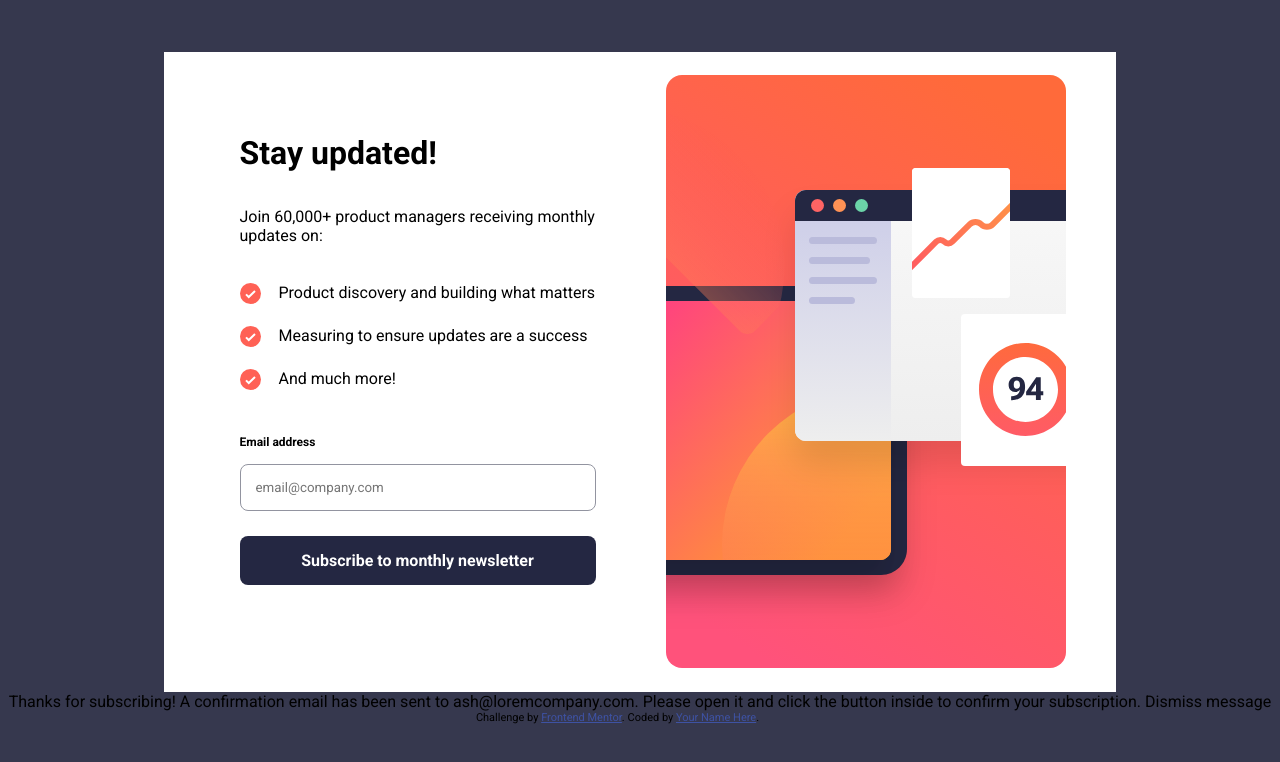
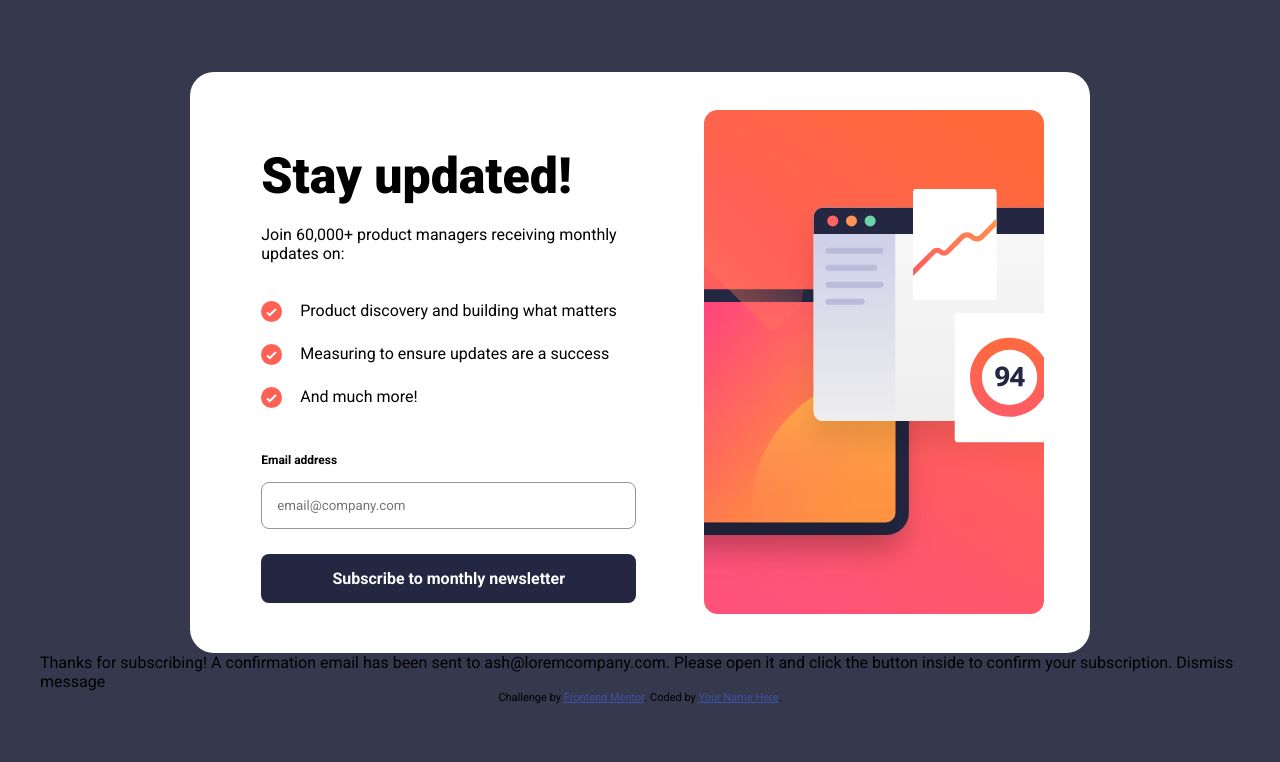
Before and after one commit to CesjhoanFeliu/Newsletter-sign-up-form-with-success-message, a plain HTML site: page index.html in a window 1280 px wide. Drawn offline with Linux system fonts and the light colour scheme.

Commit message:
Responsive Design

```diff
--- a/index.html
+++ b/index.html
@@ -23,28 +23,40 @@
   </head>
   <body>
     <main>
-      <!-- Sign-up form start -->
+      <section class="first-section">
         <img
           class="img--main"
           src="./assets/images/illustration-sign-up-mobile.svg"
           alt="Image"
         />
-      <div>
+        <div class="clase">
           <h1>Stay updated!</h1>
           <p class="container--p">
             Join 60,000+ product managers receiving monthly updates on:
           </p>
           <ul>
             <li>
-            <img class="li-img" src="/assets/images/icon-list.svg" alt="icon" />
+              <img
+                class="li-img"
+                src="/assets/images/icon-list.svg"
+                alt="icon"
+              />
               <p>Product discovery and building what matters</p>
             </li>
             <li>
-            <img class="li-img" src="/assets/images/icon-list.svg" alt="icon" />
+              <img
+                class="li-img"
+                src="/assets/images/icon-list.svg"
+                alt="icon"
+              />
               <p>Measuring to ensure updates are a success</p>
             </li>
             <li>
-            <img class="li-img" src="/assets/images/icon-list.svg" alt="icon" />
+              <img
+                class="li-img"
+                src="/assets/images/icon-list.svg"
+                alt="icon"
+              />
               <p>And much more!</p>
             </li>
           </ul>
@@ -60,6 +72,8 @@
             Subscribe to monthly newsletter
           </button>
         </div>
+      </section>
+      <!-- Sign-up form start -->
     </main>
 
     <!-- Sign-up form end -->
--- a/style.css
+++ b/style.css
@@ -19,7 +19,6 @@
 }
 * {
   font-family: "Roboto", sans-serif;
-
   padding: 0;
   margin: 0;
   box-sizing: border-box;
@@ -32,6 +31,8 @@ body {
   width: 100vw;
   height: 100vh;
   flex-direction: column;
+  margin-top: 20%;
+  padding: 40px;
 }
 ul {
   list-style: none;
@@ -45,15 +46,17 @@ li {
 li:last-child {
   margin-bottom: 45px;
 }
-main {
+.first-section {
   background-color: var(--White);
   display: flex;
   justify-content: center;
   flex-direction: column;
-  min-width: 375px;
+  max-width: 559px;
+  border-radius: 24px;
+  height: auto;
 }
 h1 {
-  margin-bottom: 35px;
+  margin-bottom: 10px;
 }
 
 div {
@@ -62,6 +65,10 @@ div {
 
 .img--main {
   margin-bottom: 45px;
+  width: 100%;
+  min-width: 200px;
+  border-top-left-radius: 24px;
+  border-top-right-radius: 24px;
 }
 
 .container--p {
@@ -85,8 +92,11 @@ div {
   width: 100%;
   margin-bottom: 25px;
 }
+.email-input:focus {
+  border: 2px solid blue;
+}
 .button-submit {
-  background-color: var(--Dark-Slate-Grey);
+  background: var(--Dark-Slate-Grey);
   border-style: none;
   color: var(--White);
   font-weight: bold;
@@ -94,25 +104,51 @@ div {
   padding: 15px;
   width: 100%;
   border-radius: 8px;
+  cursor: pointer;
+  transition: background-color 1s ease, transform 1s ease;
 }
 
-@media (width >= 510px) {
-  main {
-    max-height: 640px;
-    max-width: 952px;
+.button-submit:hover {
+  background-color: rgb(255, 83, 121);
+  background: linear-gradient(
+    90deg,
+    rgba(255, 83, 121, 1) 35%,
+    rgba(255, 105, 62, 1) 66%
+  );
+  -webkit-box-shadow: 0px 20px 50px -6px rgba(255, 96, 86, 0.63);
+  -moz-box-shadow: 0px 20px 50px -6px rgba(255, 96, 86, 0.63);
+  box-shadow: 0px 20px 50px -6px rgba(255, 96, 86, 0.63);
+}
+@media (width >= 560px) {
+  body {
+    margin: 0;
+  }
+  .first-section {
+    max-height: 930px;
+    max-width: 900px;
     flex-direction: row-reverse;
     align-items: center;
-    justify-content: center;
+    justify-content: space-around;
     padding: 25px;
   }
   .img--main {
     content: url(./assets/images/illustration-sign-up-desktop.svg);
     margin: 0;
-    width: auto;
+    width: 40%;
+    height: auto;
+    object-fit: contain;
+    border-radius: 0;
   }
   div {
     width: 50%;
-    padding-right: 70px;
+  }
+  .clase {
+    width: 50%;
+  }
+  h1 {
+    margin: 50px 0 20px 0;
+    font-weight: 900;
+    font-size: 50px;
   }
 }
 /* Arreglar imagen para que sea responsive */
```
Lines whose indentation alone changed are shown as unchanged.
